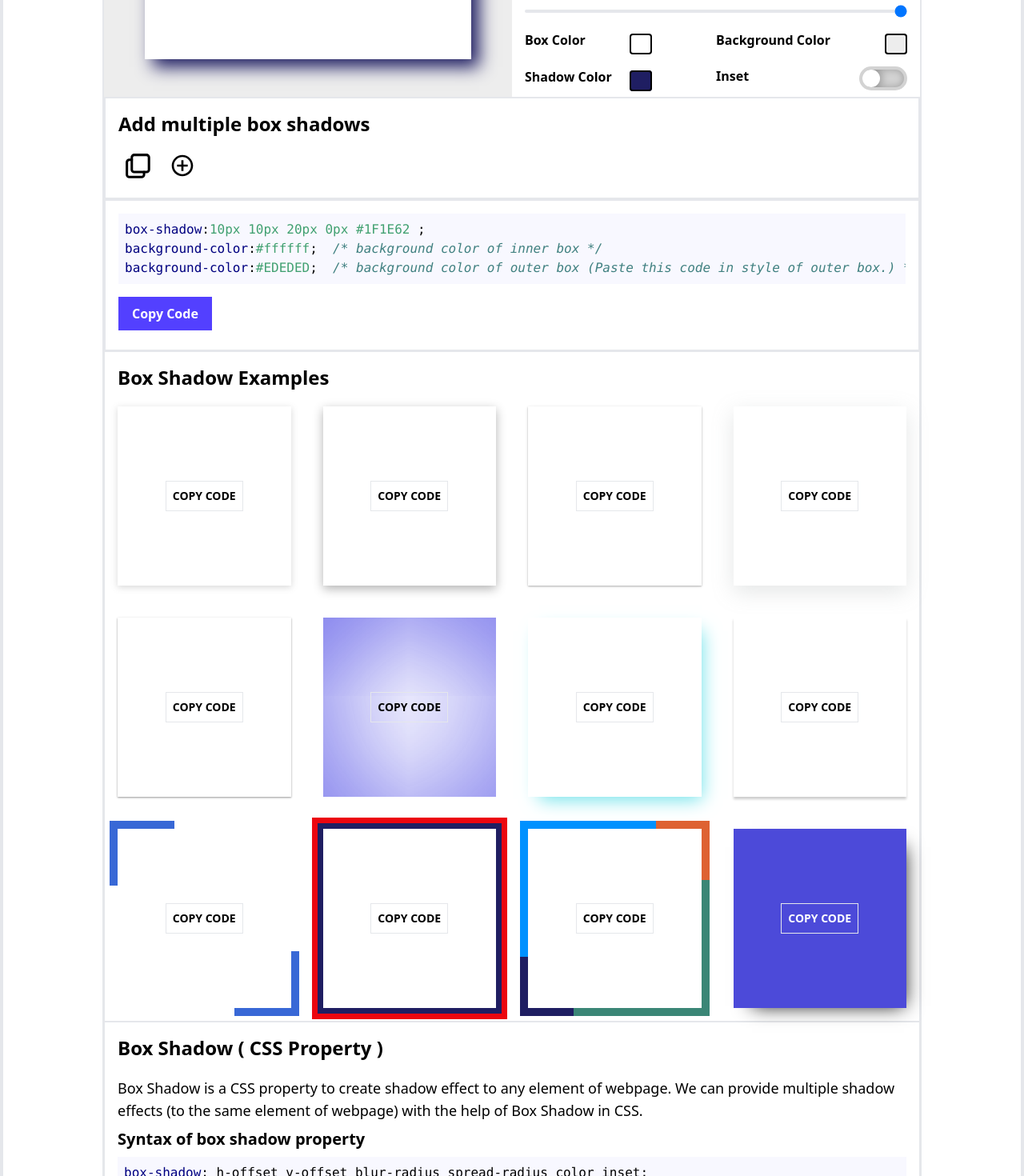
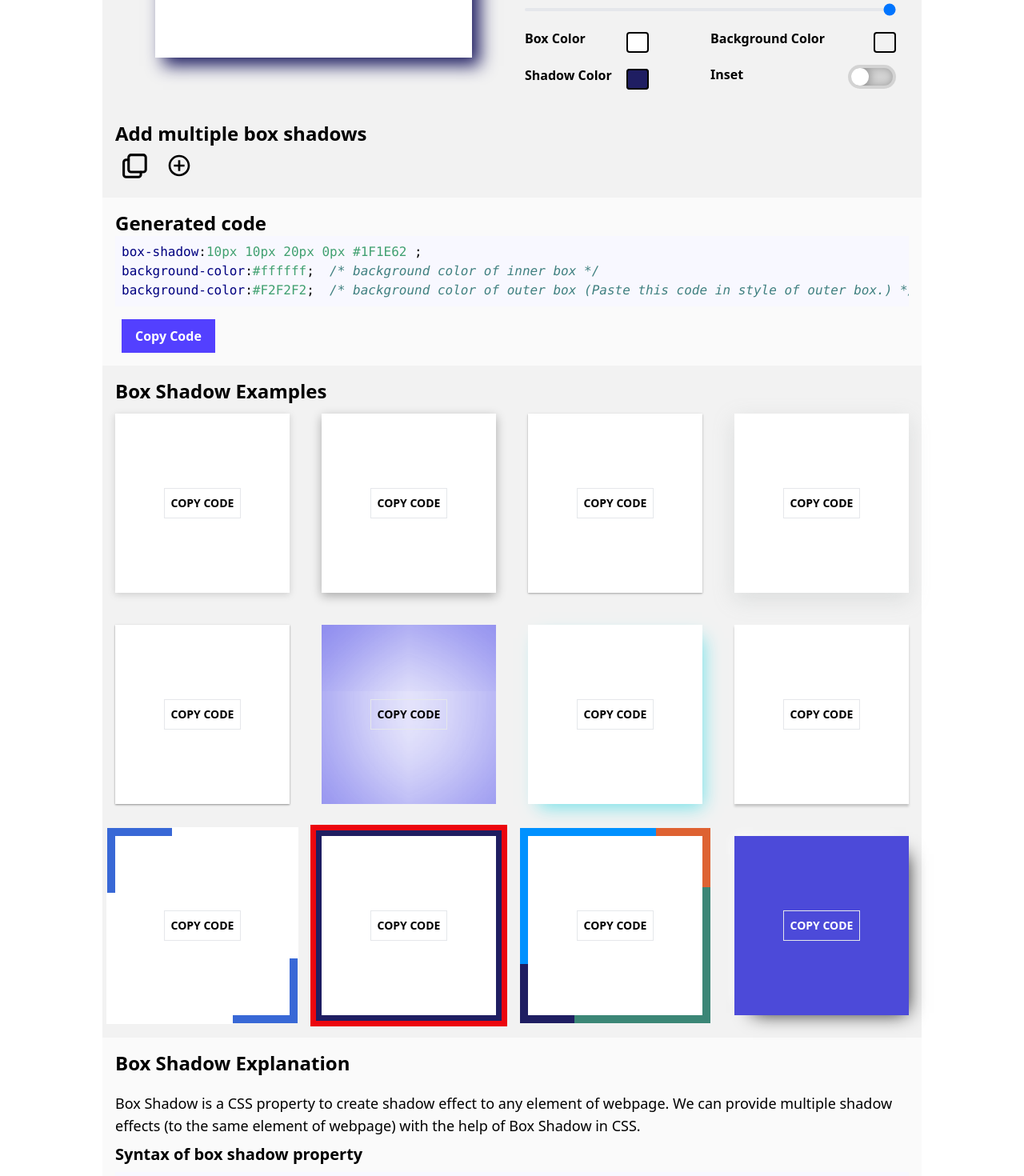
Before and after one commit to sahiltallnia222/next-web-app, a Next.js app: page /css-generators/box-shadow in a window 1280 px wide. Shown: the part 480-1950 px from the top of the page at 80% size. Built offline with nearby package versions, Linux system fonts and the light colour scheme.

Commit message:
style shadow generator page

```diff
--- a/pages/css-generators/box-shadow.js
+++ b/pages/css-generators/box-shadow.js
@@ -14,7 +14,7 @@ export default function Boxshadow() {
   const [shadow, setShadow] = useState({
     boxShadow: "7px 10px 8px -7px #1F1E62",
     boxColor: "#ffffff",
-    bgColor: "#EDEDED",
+    bgColor: "#F2F2F2",
   });
   const [shadows, setShadows] = useState([
     {
@@ -103,14 +103,16 @@ export default function Boxshadow() {
       <Head>
         <title>Box Shadow Generator</title>
       </Head>
-      <div className="border-4">
+      <div className="">
         {/* center div ------------------------------------------------------------------- */}
-        <div className="lg:w-[64rem] mx-auto w-full pt-3 border-2">
-          <h1 className="text-3xl font-semibold mb-3 px-3">
+        <div className="lg:w-[64rem] mx-auto w-full">
+
+          <h1 className="text-3xl font-semibold bg-[#F2F2F2] px-4 pt-3">
             Box Shadow Generator
           </h1>
 
-          <div className="w-full grid grid-cols-1 items-center md:grid-cols-2">
+          <div className="w-full grid grid-cols-1 items-center md:grid-cols-2 p-4 bg-[#F2F2F2]">
+            {/* Left side of shadow generator. */}
             <div
               className=" flex justify-center items-center h-[40vh] md:h-full"
               style={{ backgroundColor: shadow.bgColor }}
@@ -125,7 +127,11 @@ export default function Boxshadow() {
                 {/* BOX */}
               </div>
             </div>
-            <div className=" font-semibold">
+
+            {/* End of left side of shadow generator and start of right side. */}
+
+            <div className="font-semibold">
+
               <div className="px-4 py-2">
                 <div className="flex items-center justify-between text-sm p-2">
                   <div>H-offset</div>
@@ -146,6 +152,7 @@ export default function Boxshadow() {
                   />
                 </div>
               </div>
+
               <div className="px-4 py-2">
                 <div className="flex items-center justify-between text-sm p-2">
                   <div>V-offset</div>
@@ -166,6 +173,7 @@ export default function Boxshadow() {
                   />
                 </div>
               </div>
+
               <div className="px-4 py-2">
                 <div className="flex items-center justify-between text-sm p-2">
                   <div>Blur radius</div>
@@ -186,6 +194,7 @@ export default function Boxshadow() {
                   />
                 </div>
               </div>
+
               <div className="px-4 py-2">
                 <div className="flex items-center justify-between text-sm p-2">
                   <div>Spread radius</div>
@@ -206,6 +215,7 @@ export default function Boxshadow() {
                   />
                 </div>
               </div>
+
               <div className="px-4 py-2">
                 <div className="flex items-center justify-between text-sm p-2">
                   <div>Shadow opacity</div>
@@ -232,10 +242,9 @@ export default function Boxshadow() {
                 </div>
               </div>
 
-              {/* ---------------------------- */}
               <div className="px-4 py-2 flex flex-col gap-4">
-                {/* ---------------------------- */}
                 <div className="flex flex-row items-center justify-between">
+
                   <div className="flex justify-between w-1/3">
                     <span>Box Color </span>
                     <span>
@@ -257,6 +266,7 @@ export default function Boxshadow() {
                       />
                     </span>
                   </div>
+
                   <div className="flex justify-between w-1/2">
                     <span>Background Color </span>
                     <span>
@@ -278,9 +288,11 @@ export default function Boxshadow() {
                       />
                     </span>
                   </div>
+
                 </div>
-                {/* ------------------------ */}
+
                 <div className="flex flex-row items-center justify-between">
+
                   <div className="w-1/3 flex justify-between">
                     <span>Shadow Color </span>
                     <span>
@@ -308,6 +320,7 @@ export default function Boxshadow() {
                       />
                     </span>
                   </div>
+
                   <div className="w-1/2 flex justify-between">
                     <span>Inset</span>
                     <span>
@@ -328,12 +341,17 @@ export default function Boxshadow() {
                       </label>
                     </span>
                   </div>
+
                 </div>
               </div>
             </div>
+            {/* End of right side of shadow generator. */}
           </div>
-          <div className="border-2 p-4">
-            <h2 className="font-semibold text-2xl pb-3">
+
+        {/* End of 2 boxes of box shadow generator */}
+        {/* Multiple shadow box */}
+          <div className="p-4 bg-[#F2F2F2]">
+            <h2 className="font-semibold text-2xl">
               Add multiple box shadows
             </h2>
             <div className="flex flex-wrap items-start gap-4">
@@ -371,23 +389,32 @@ export default function Boxshadow() {
               </div>
             </div>
           </div>
-          <div className="w-full border-2 p-4">
+
+          {/* End of multiple shadow section */}
+          {/* Code section */}
+          <div className="w-full p-4 bg-[#fafafa]">
+          <h2 className="font-semibold text-2xl">
+              Generated code
+            </h2>
             <SyntaxHighlighter language="css" style={docco}>
               {`box-shadow:${shadow.boxShadow}; \nbackground-color:${shadow.boxColor};  /* background color of inner box */ \nbackground-color:${shadow.bgColor};  /* background color of outer box (Paste this code in style of outer box.) */`}
             </SyntaxHighlighter>
 
             <CopyToClipboard
               text={`box-shadow:${shadow.boxShadow}; \nbackground-color:${shadow.boxColor};  /* background color of inner box */ \nbackground-color:${shadow.bgColor};  /* background color of outer box (Paste this code in style of outer box.) */`}
-              className=" px-4 py-2 textinput mb-2 text-white font-semibold mt-4 hover:bg-white hover:text-[#5340ff] transition-all duration-500 border-[#5340ff] border bg-[#5340ff] "
+              className=" px-4 py-2 ml-2 text-white font-semibold mt-4 hover:bg-white hover:text-[#5340ff] transition-all duration-500 border-[#5340ff] border bg-[#5340ff] "
             >
               <button onClick={codeCopyNotification}>Copy Code</button>
             </CopyToClipboard>
           </div>
-          <div className="border p-4">
-            <h2 className="text-2xl font-semibold pb-5">Box Shadow Examples</h2>
+          {/* End of code section */}
+
+          {/* Box shadow examples */}
+          <div className="p-4 bg-[#F2F2F2] pb-7">
+            <h2 className="text-2xl font-semibold pb-3">Box Shadow Examples</h2>
             <div className="grid lg:grid-cols-4 gap-10 md:grid-cols-2 grid-cols-1">
               <div
-                className="h-[14rem] flex items-center justify-center"
+                className="h-[14rem] flex items-center justify-center bg-white"
                 style={{ boxShadow: "0px 2px 8px 0px rgba(99, 99, 99, 0.25)" }}
               >
                 <CopyToClipboard
@@ -399,7 +426,7 @@ export default function Boxshadow() {
               </div>
 
               <div
-                className="h-[14rem] flex items-center justify-center"
+                className="h-[14rem] flex items-center justify-center bg-white"
                 style={{ boxShadow: "0px 4px 12px rgba(0, 0, 0, 0.3)" }}
               >
                 <CopyToClipboard
@@ -411,7 +438,7 @@ export default function Boxshadow() {
               </div>
 
               <div
-                className="h-[14rem] flex items-center justify-center"
+                className="h-[14rem] flex items-center justify-center bg-white"
                 style={{
                   boxShadow:
                     "0px 1px 4px rgba(0, 0, 0, 0.1) ,0px 1px 2px rgba(0, 0, 0, 0.26)",
@@ -426,7 +453,7 @@ export default function Boxshadow() {
               </div>
 
               <div
-                className="h-[14rem] flex items-center justify-center"
+                className="h-[14rem] flex items-center justify-center bg-white"
                 style={{ boxShadow: "0px 8px 25px rgba(150, 160, 160, 0.25)" }}
               >
                 <CopyToClipboard
@@ -438,7 +465,7 @@ export default function Boxshadow() {
               </div>
 
               <div
-                className="h-[14rem] flex items-center justify-center"
+                className="h-[14rem] flex items-center justify-center bg-white"
                 style={{
                   boxShadow:
                     "0px 1px 3px rgba(0, 0, 0, 0.15) , 0px 1px 2px rgba(0, 0, 0, 0.3)",
@@ -453,7 +480,7 @@ export default function Boxshadow() {
               </div>
 
               <div
-                className="h-[14rem] flex items-center justify-center"
+                className="h-[14rem] flex items-center justify-center bg-white"
                 style={{
                   boxShadow:
                     "7px 10px 164px -14px rgba(27, 23, 222, 0.78) inset",
@@ -469,7 +496,7 @@ export default function Boxshadow() {
               </div>
 
               <div
-                className="h-[14rem] flex items-center justify-center"
+                className="h-[14rem] flex items-center justify-center bg-white"
                 style={{
                   boxShadow: "7px 10px 22px -7px rgba(103, 225, 233, 1)",
                   backgroundColor: "#ffffff",
@@ -484,7 +511,7 @@ export default function Boxshadow() {
               </div>
 
               <div
-                className="h-[14rem] flex items-center justify-center"
+                className="h-[14rem] flex items-center justify-center bg-white"
                 style={{ boxShadow: "0px 3px 3px 0px rgba(0, 0, 0, 0.2)" }}
               >
                 <CopyToClipboard
@@ -496,7 +523,7 @@ export default function Boxshadow() {
               </div>
 
               <div
-                className="h-[14rem] flex items-center justify-center"
+                className="h-[14rem] flex items-center justify-center bg-white"
                 style={{ boxShadow: "-41px 41px 0px -30px rgba(255, 255, 255, 1) , 41px -41px 0px -30px rgba(255, 255, 255, 1) , 10px 10px 0px 0px rgba(56, 104, 214, 1) , -10px -10px 0px 0px rgba(56, 104, 214, 1)" }}
               >
                 <CopyToClipboard
@@ -508,7 +535,7 @@ export default function Boxshadow() {
               </div>
 
               <div
-                className="h-[14rem] flex items-center justify-center"
+                className="h-[14rem] flex items-center justify-center bg-white"
                 style={{ boxShadow: "0px 0px 0px 7px #1F1E62 , 0px 0px 0px 14px #ec060f" }}
               >
                 <CopyToClipboard
@@ -521,7 +548,7 @@ export default function Boxshadow() {
 
 
               <div
-                className="h-[14rem] flex items-center justify-center"
+                className="h-[14rem] flex items-center justify-center bg-white"
                 style={{ boxShadow: "-85px 85px 0px -75px #1F1E62 , 85px -85px 0px -75px #de6232 , 10px 10px 0px 0px #3b8676 , -10px -10px 0px 0px rgba(0, 145, 255, 1)" }}
               >
                 <CopyToClipboard
@@ -533,7 +560,7 @@ export default function Boxshadow() {
               </div>
 
               <div
-                className="h-[14rem] flex items-center justify-center"
+                className="h-[14rem] flex items-center justify-center bg-white"
                 style={{ boxShadow: "10px 10px 23px -13px rgba(0, 0, 0, 1) , -8px -8px 15px -8px rgba(255, 255, 255, 1)",backgroundColor:'#4c4ad9' }}
               >
                 <CopyToClipboard
@@ -546,9 +573,13 @@ export default function Boxshadow() {
 
             </div>
           </div>
-          <div className="border p-4">
+
+          {/* Box shadow examples section ends here */}
+
+          {/* Explanation of box shadow starts from here */}
+          <div className="p-4 bg-[#fafafa]">
             <h2 className="text-2xl font-semibold pb-5">
-              Box Shadow ( CSS Property )
+              Box Shadow Explanation
             </h2>
             <p className="text-lg">
               Box Shadow is a CSS property to create shadow effect to any element of webpage. We can provide multiple shadow effects (to the same element of webpage) with the help of Box Shadow in CSS.
```
